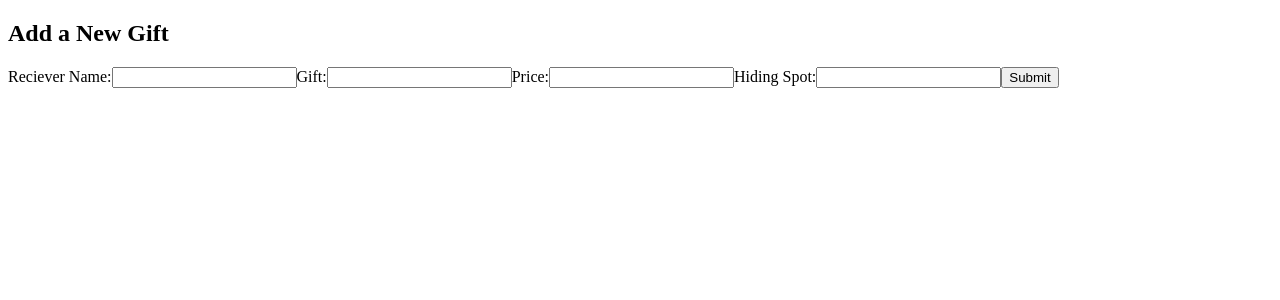
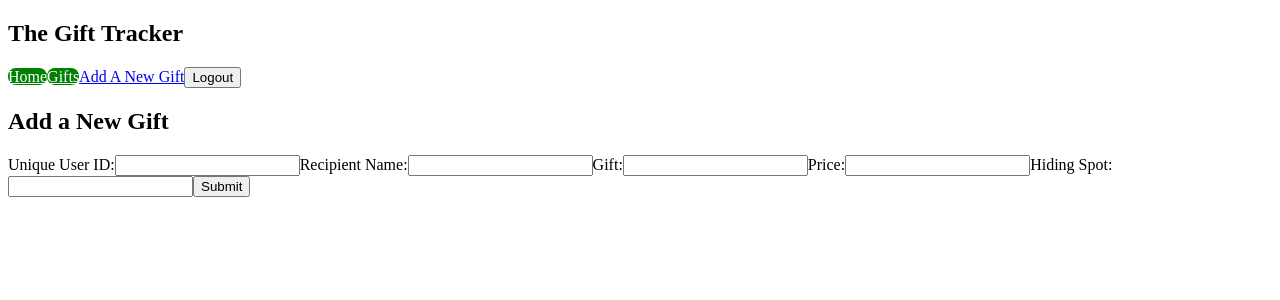
Before and after one commit to cmakatura/gift-tracker, a React (Create React App) app: page /addnewgift in a window 1280 px wide. Shown: the top 300 px of the page. Built offline with nearby package versions, Linux system fonts and the light colour scheme.

Commit message:
adding POST request

```diff
--- /dev/null
+++ b/db.json
@@ -0,0 +1,20 @@
+{
+  "gifts": [
+    {
+      "Id": 1,
+      "username": "cnmak",
+      "recipient": "Christina",
+      "gift": "Teddy Bear",
+      "price": "$10",
+      "hidingSpot": "Closet"
+    },
+    {
+      "id": 2,
+      "username": "bob",
+      "recipient": "bob",
+      "gift": "Bear",
+      "price": "$150",
+      "hidingSpot": "Closet"
+    }
+  ]
+}
--- a/src/components/AddNewGift.js
+++ b/src/components/AddNewGift.js
@@ -2,16 +2,26 @@ import React from "react";
 import { useState } from "react";
 
 function AddNewGift() {
-  const [reciever, setReciever] = useState('');
+  const [username, setUsername] = useState('');
+  const [recipient, setRecipient] = useState('');
   const [gift, setGift] = useState('');
   const [price, setPrice] = useState('');
   const [hidingSpot, setHidingSpot] = useState('');
 
   const handleSubmit = (e) => {
+
     e.preventDefault();
-    const card = { reciever, gift, price, hidingSpot};
-
-    console.log(card);
+    const card = { username, recipient, gift, price, hidingSpot};
+    fetch("http://localhost:3000/gifts", {
+      method: "POST",
+      headers: {
+        "Content-Type": "application/json",
+      },
+      body: JSON.stringify({card}
+      ),
+    })
+.then(res => res.json())
+.then(data => console.log(data))
   }
 
 return(
@@ -19,12 +29,20 @@ return(
     <h2>Add a New Gift</h2>
     <form onSubmit={handleSubmit}>
 
-      <label>Reciever Name:</label>
+    <label>Unique User ID:</label>
       <input
       type="text"
       required
-      value={reciever}
-      onChange = {(e) => setReciever(e.target.value)}
+      value={username}
+      onChange = {(e) => setUsername(e.target.value)}
+      />
+
+      <label>Recipient Name:</label>
+      <input
+      type="text"
+      required
+      value={recipient}
+      onChange = {(e) => setRecipient(e.target.value)}
       />
 
       <label>Gift:</label>
@@ -59,3 +77,12 @@ return(
 }
 
 export default AddNewGift;
+
+
+/*
+"username": "bob21",
+"recipient": "Ted",
+"gift": "Bear",
+"price": "$150",
+"hidingSpot": "Closet"
+*/
--- a/src/components/App.js
+++ b/src/components/App.js
@@ -3,14 +3,15 @@ import { Route, Switch } from "react-router-dom";
 
 
 import MyGifts from "./MyGifts";
-import SignUp from "./SignUp";
 import AddNewGift from "./AddNewGift";
 import Home from "./Home";
-import Login from "./Login";
+import NavBar from "./NavBar";
 
 function App() {
   return (
+
     <div>
+      <NavBar />
        <Switch>
          <Route exact path="/home">
             <Home />
@@ -29,17 +30,8 @@ function App() {
          </Route>
        </Switch>
 
-       <Switch>
-         <Route exact path="/login">
-            <Login />
-         </Route>
-       </Switch>
 
-       <Switch>
-         <Route exact path="/signup">
-            <SignUp />
-         </Route>
-       </Switch>
+
     </div>
   );
 }
--- a/src/components/Home.js
+++ b/src/components/Home.js
@@ -1,7 +1,12 @@
 import React from "react";
 
-function Home() {
-  return <h1>This is my home component!</h1>;
+const Home = async () => {
+  let uri = 'http://localhost:3000/gifts'
+
+  const res = await fetch(uri);
+  const gifts = await res.json();
+  console.log(gifts)
+
 }
 
 export default Home;
--- a/src/components/Login.js
+++ /dev/null
@@ -1,12 +0,0 @@
-import React from "react";
-
-function Login() {
-  return <h1>This is my login component!</h1>;
-}
-
-
-//need state to set user
-//need user input
-//redirect to home page
-
-export default Login;
--- a/src/components/NavBar.js
+++ b/src/components/NavBar.js
@@ -1,7 +1,44 @@
-import React from "react";
+import { Link } from "react-router-dom";
+import { useHistory } from "react-router-dom";
 
-function NavBar() {
-  return <h1>This is my Navbar component!</h1>;
+function NavBar({ onLogout }) {
+  const history = useHistory()
+
+
+
+  function handleClick() {
+
+    // logout the user
+    onLogout();
+    // then navigate them to the login page
+    history.push("/login");
+  }
+
+  return (
+    <nav className="navbar">
+      <h1>The Gift Tracker</h1>
+      <div className="links">
+        <Link to="/" style={{
+          color: 'white',
+          backgroundColor: "green",
+          borderRadius: '8px'
+          }}>Home</Link>
+
+        <Link to="/mygifts"style={{
+          color: 'white',
+          backgroundColor: "green",
+          borderRadius: '8px'
+          }}>Gifts</Link>
+
+        <Link to="/addnewgift">Add A New Gift</Link>
+
+
+
+        <button onClick={handleClick}>Logout</button>
+
+      </div>
+    </nav>
+  );
 }
 
 export default NavBar;
--- a/src/components/SignUp.js
+++ /dev/null
@@ -1,10 +0,0 @@
-import React from "react";
-
-function SignUp() {
-  return <h1>This is my signup component!</h1>;
-}
-
-// create POST request to add to data
-// see notes from meeting
-
-export default SignUp;
--- a/src/index.css
+++ b/src/index.css
@@ -11,3 +11,26 @@ code {
   font-family: source-code-pro, Menlo, Monaco, Consolas, 'Courier New',
     monospace;
 }
+
+.navbar {
+  padding: 20px;
+  display: flex;
+  align-items: center;
+  max-width: 600px;
+  margin: 0 auto;
+  border-bottom: 1px solid #f2f2f2;
+}
+.navbar h1 {
+  color: #f1356d;
+}
+.navbar .links {
+  margin-left: auto;
+}
+.navbar a {
+  margin-left: 16px;
+  text-decoration: none;
+  padding: 6px;
+}
+.navbar a:hover {
+  color: #f1356d;
+}
```
Also changed, not shown: src/data.js (deleted).
